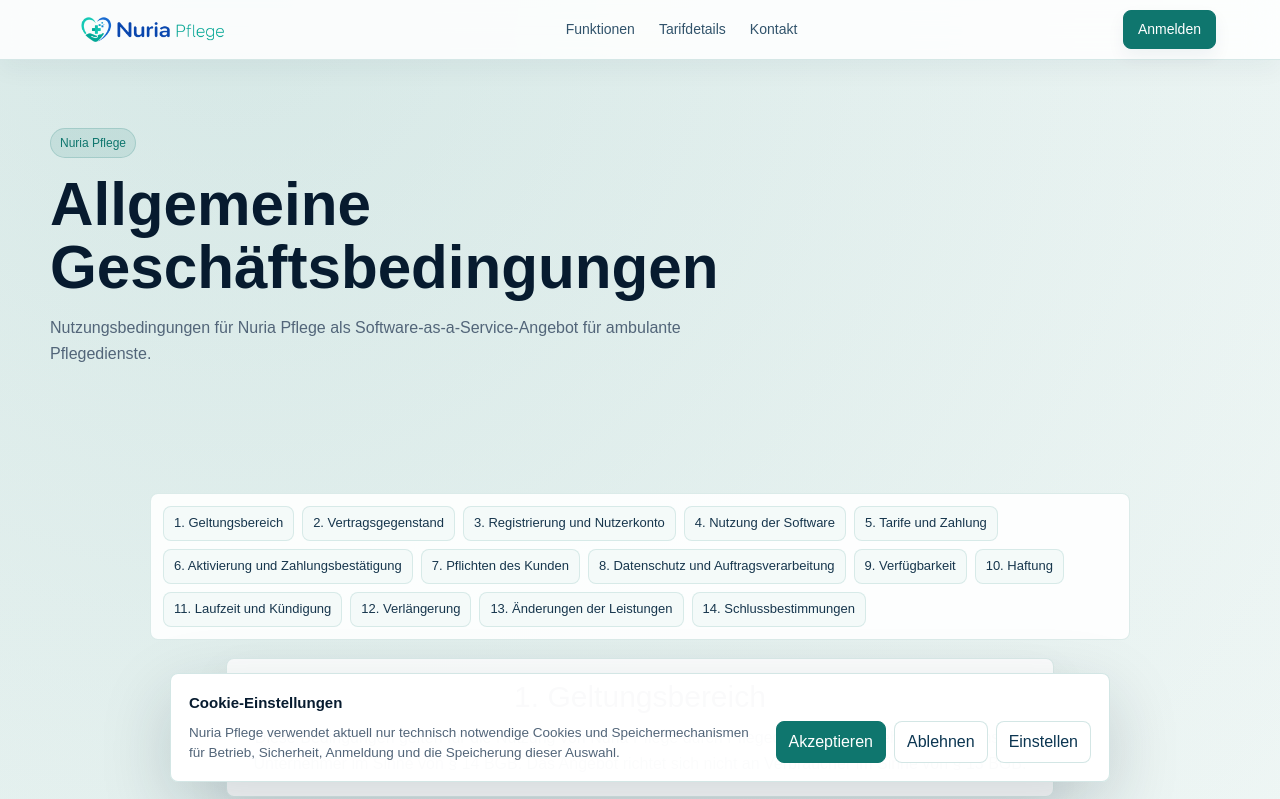
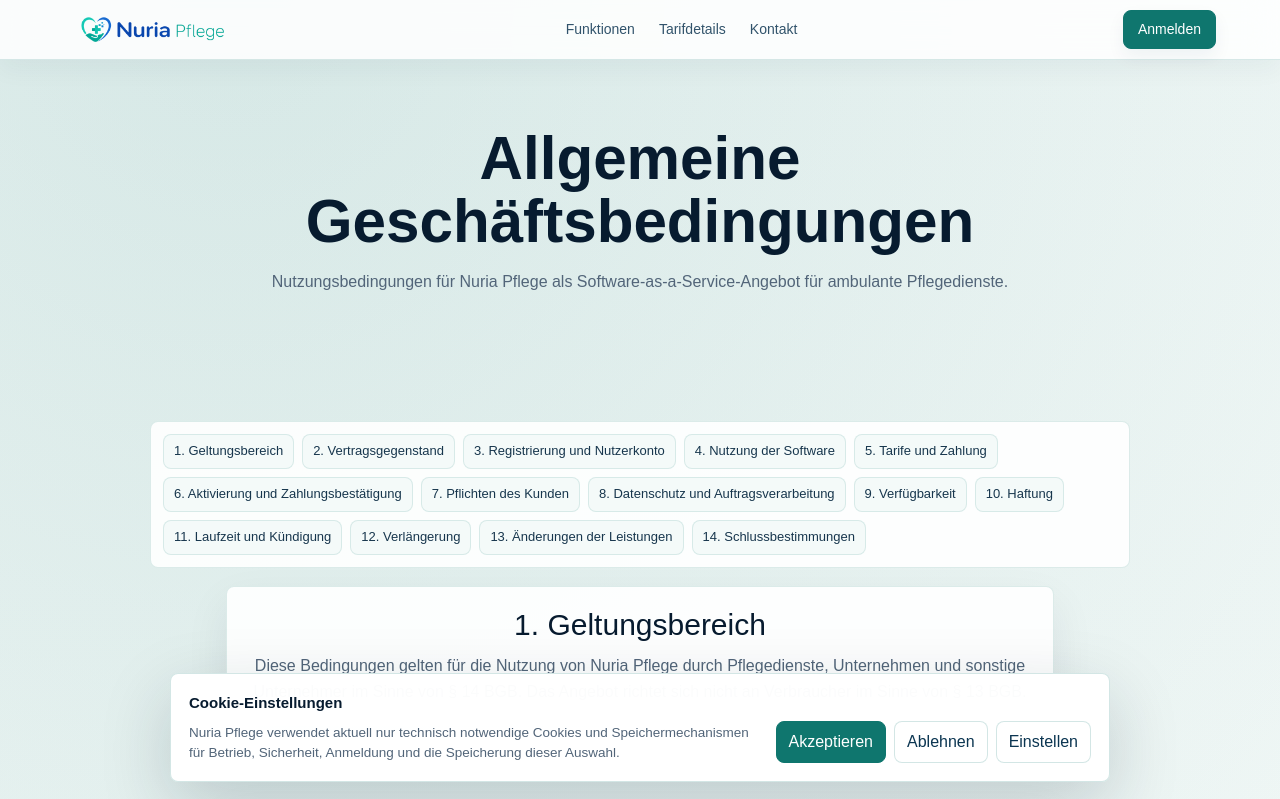
Before and after one commit to MrSigel/Nuriapflege, a Next.js app: page /agb in a window 1280 px wide. Shown: the top 799 px of the page. Built offline with nearby package versions, Linux system fonts and the light colour scheme.

Commit message:
Center legal page headers and buttons

```diff
--- a/src/components/public-site.tsx
+++ b/src/components/public-site.tsx
@@ -895,7 +895,7 @@ const legalPages: Record<Exclude<LegalPageKey, "legal">, { title: string; intro:
     intro: "Anbieterkennzeichnung für Nuria Pflege nach aktueller deutscher Rechtslage.",
     sections: [
       { id: "anbieter", title: "Angaben nach § 5 DDG", list: operatorLines },
-      { id: "kontakt", title: "Kontakt", body: ["E-Mail: kontakt@nuria-pflege.de"], link: { href: "mailto:kontakt@nuria-pflege.de", label: "kontakt@nuria-pflege.de" } },
+      { id: "kontakt", title: "Kontakt", link: { href: "mailto:kontakt@nuria-pflege.de", label: "E-Mail schreiben" } },
       { id: "ustid", title: "Umsatzsteuer-ID", body: ["Umsatzsteuer-Identifikationsnummer gemäß § 27a Umsatzsteuergesetz: DE278597389."] },
       { id: "mstv", title: "Verantwortlich nach § 18 Abs. 2 MStV", body: ["Verantwortlich für journalistisch-redaktionelle Inhalte, soweit solche Inhalte angeboten werden: Enrico Gross, Gerther Straße 76, 44577 Castrop-Rauxel, Deutschland."] },
       { id: "streitschlichtung", title: "Streitbeilegung", body: ["Nuria Pflege ist nicht verpflichtet und nicht bereit, an Streitbeilegungsverfahren vor einer Verbraucherschlichtungsstelle teilzunehmen."] },
@@ -1009,7 +1009,7 @@ function LegalPage({ page }: { page: LegalPageKey }) {
   // Rechtliche Inhalte vor Veröffentlichung über eRecht24 final prüfen lassen.
   if (page === "legal") {
     return (
-      <PublicSubPage intro="Zentrale Übersicht rechtlicher Informationen und vertrauensbildender Grundlagen." title="Rechtliches & Vertrauen">
+      <PublicSubPage className="public-legal-subpage" hideBadge intro="Zentrale Übersicht rechtlicher Informationen und vertrauensbildender Grundlagen." title="Rechtliches & Vertrauen">
         <section className="public-section public-legal-page">
           <div className="public-legal-card-grid">
             {legalOverviewCards.map(([title, href, Icon, text]) => (
@@ -1042,7 +1042,7 @@ function LegalPage({ page }: { page: LegalPageKey }) {
   const content = legalPages[page];
 
   return (
-    <PublicSubPage intro={content.intro} title={content.title}>
+    <PublicSubPage className="public-legal-subpage" hideBadge intro={content.intro} title={content.title}>
       <section className="public-section public-legal-page">
         {content.sections.length > 3 ? (
           <nav className="public-legal-toc" aria-label="Abschnittsnavigation">
@@ -1074,12 +1074,12 @@ function LegalPage({ page }: { page: LegalPageKey }) {
   );
 }
 
-function PublicSubPage({ actions, badge = "Nuria Pflege", children, intro, title, visual }: { actions?: readonly [string, string, "primary" | "secondary"][]; badge?: string; children?: React.ReactNode; intro: string; title: string; visual?: React.ReactNode }) {
+function PublicSubPage({ actions, badge = "Nuria Pflege", children, className, hideBadge = false, intro, title, visual }: { actions?: readonly [string, string, "primary" | "secondary"][]; badge?: string; children?: React.ReactNode; className?: string; hideBadge?: boolean; intro: string; title: string; visual?: React.ReactNode }) {
   return (
     <>
-      <motion.section animate="visible" className="public-subhero" initial="hidden" variants={staggerContainer}>
+      <motion.section animate="visible" className={`public-subhero${className ? ` ${className}` : ""}`} initial="hidden" variants={staggerContainer}>
         <div className="public-subhero-copy">
-          <motion.span className="public-eyebrow" variants={fadeUp}>{badge}</motion.span>
+          {hideBadge ? null : <motion.span className="public-eyebrow" variants={fadeUp}>{badge}</motion.span>}
           <motion.h1 variants={fadeUp}>{title}</motion.h1>
           <motion.p variants={fadeUp}>{intro}</motion.p>
           {actions ? (
```
Also changed, not shown: src/app/globals.css.
